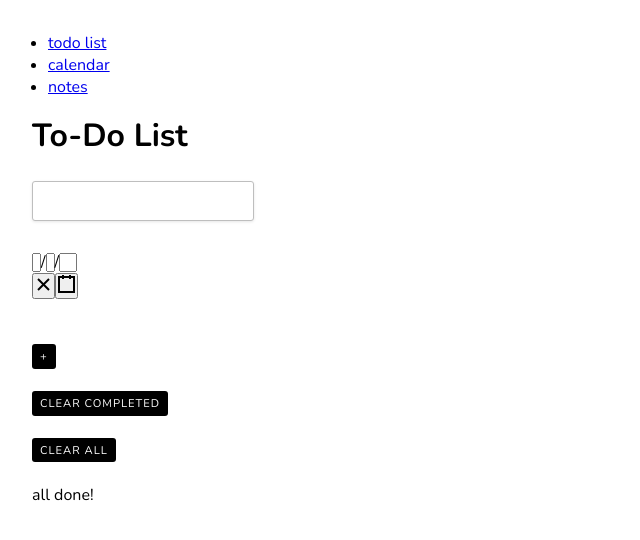
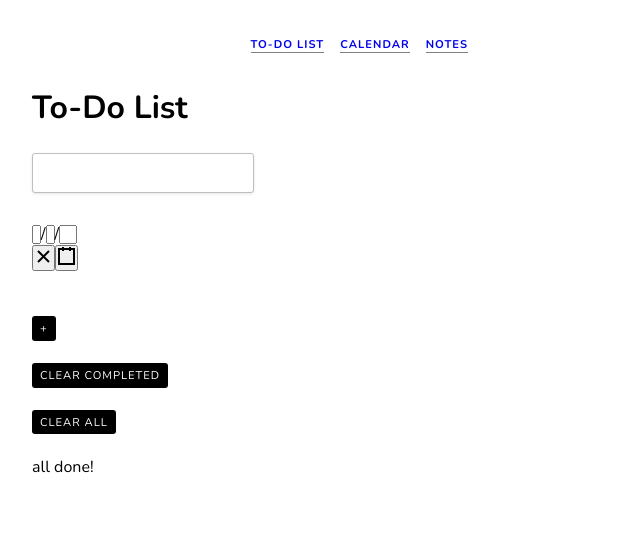
Before and after one commit to magalifabri/react-intro, a React (Create React App) app: page / in a window 1280 px wide. Shown: the top 540 px of the page, without its empty margins (0-640 px from the left). Built offline with nearby package versions, Linux system fonts and the light colour scheme.

Commit message:
Add styling to Nav

```diff
--- a/src/components/Nav.js
+++ b/src/components/Nav.js
@@ -1,15 +1,16 @@
 import React from 'react';
 import {Link} from "react-router-dom";
+import '../styles/NavStyle.css'
 
 const Nav = () => {
     return (
-        <div className="nav">
+        <nav>
             <ul>
-                <li><Link to="/">todo list</Link></li>
+                <li><Link to="/">to-do list</Link></li>
                 <li><Link to="/calendar">calendar</Link></li>
                 <li><Link to="/notes">notes</Link></li>
             </ul>
-        </div>
+        </nav>
     );
 };
 
--- /dev/null
+++ b/src/styles/NavStyle.css
@@ -0,0 +1,25 @@
+nav {
+    /*border: 1px solid gray;*/
+    margin-bottom: 2rem;
+}
+
+nav ul {
+    margin: 0;
+    list-style: none;
+
+    display: flex;
+    flex-direction: row;
+    justify-content: right;
+    gap: 1rem;
+}
+
+nav a {
+    border-bottom: 1px solid gray;
+
+    text-decoration: none;
+    text-transform: uppercase;
+    font-size: .7rem;
+    font-weight: bold;
+    font-family: 'Nunito', sans-serif;
+    letter-spacing: 1px;
+}
```
